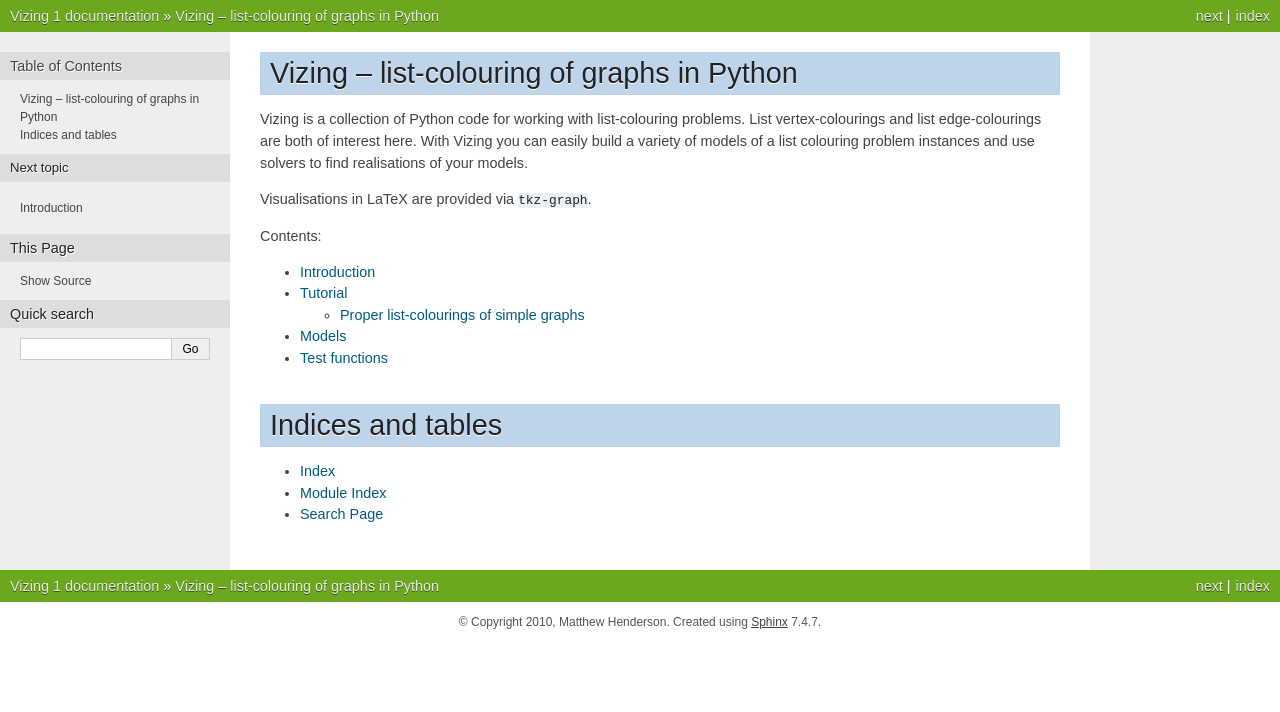
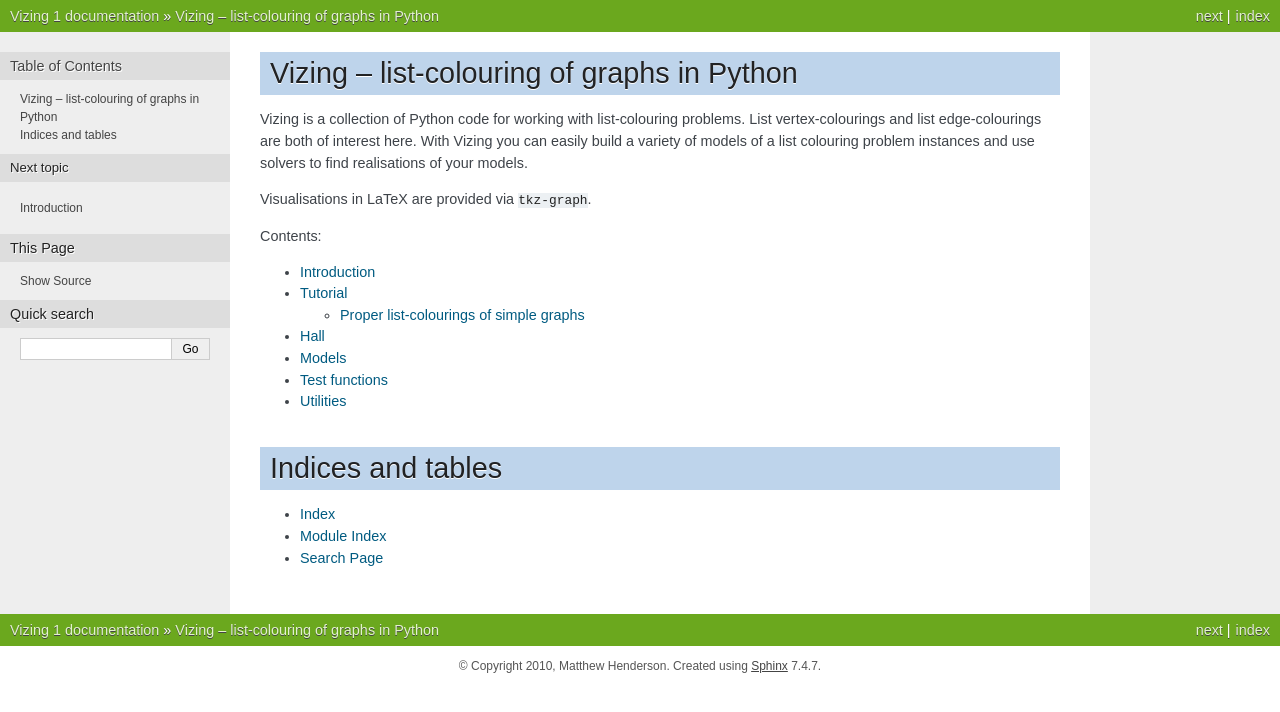
Before and after one commit to MHenderson/vizing, a Sphinx documentation site: the page built from doc/source/index.rst, in a window 1280 px wide. Shown: the top 712 px of the page. Built offline with Sphinx 7.4.7, drawn with Linux system fonts in a browser that asks for light colours.

Commit message:
Documentation of new modules.

```diff
--- /dev/null
+++ b/doc/source/hall.rst
@@ -0,0 +1,5 @@
+Hall
+----
+
+.. automodule:: hall
+   :members:
--- a/doc/source/index.rst
+++ b/doc/source/index.rst
@@ -20,8 +20,10 @@
 
    intro
    tutorial
+   hall
    models
    test_functions
+   utils
 
 Indices and tables
 ==================
--- /dev/null
+++ b/doc/source/utils.rst
@@ -0,0 +1,5 @@
+Utilities
+---------
+
+.. automodule:: utils
+   :members:
```
